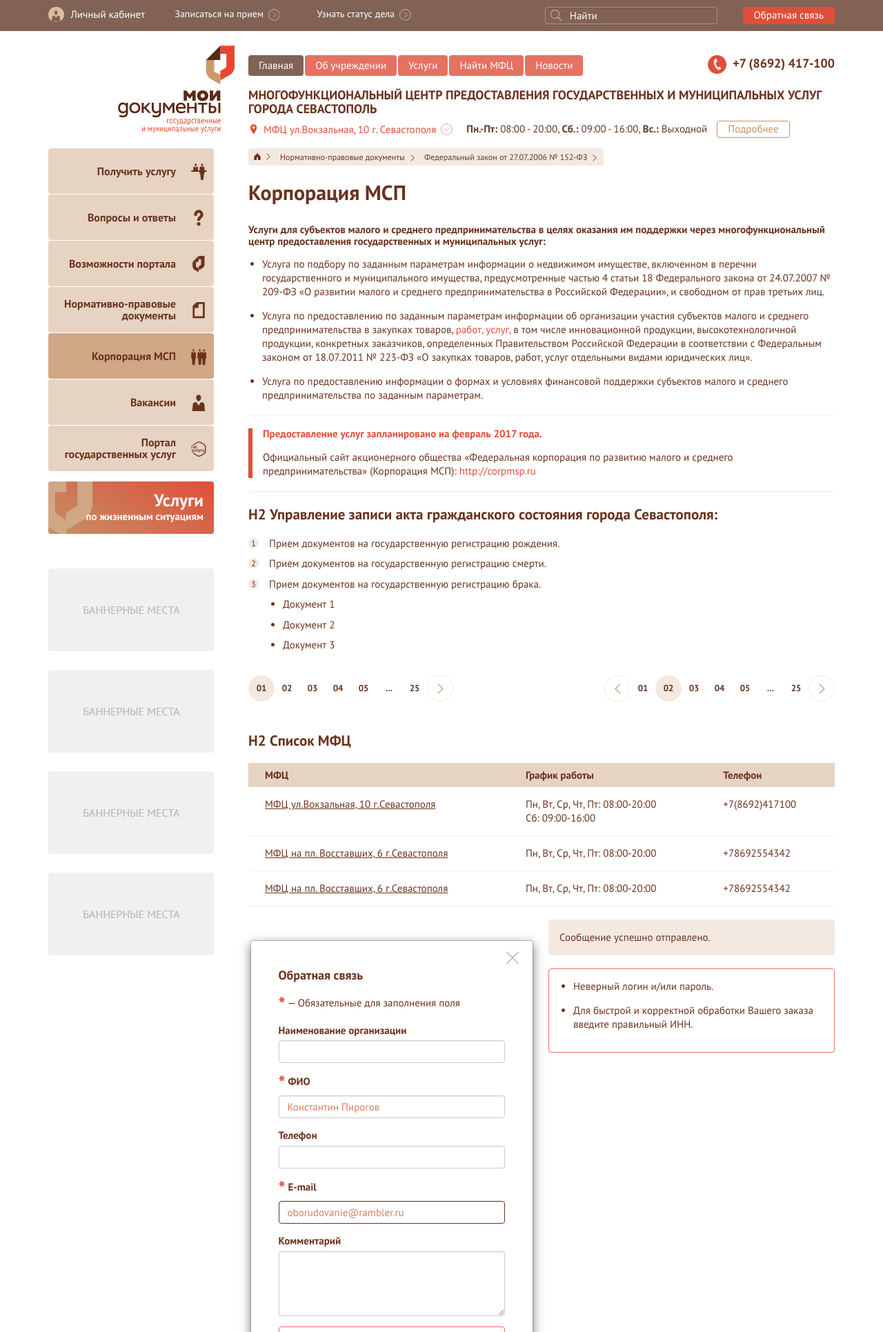
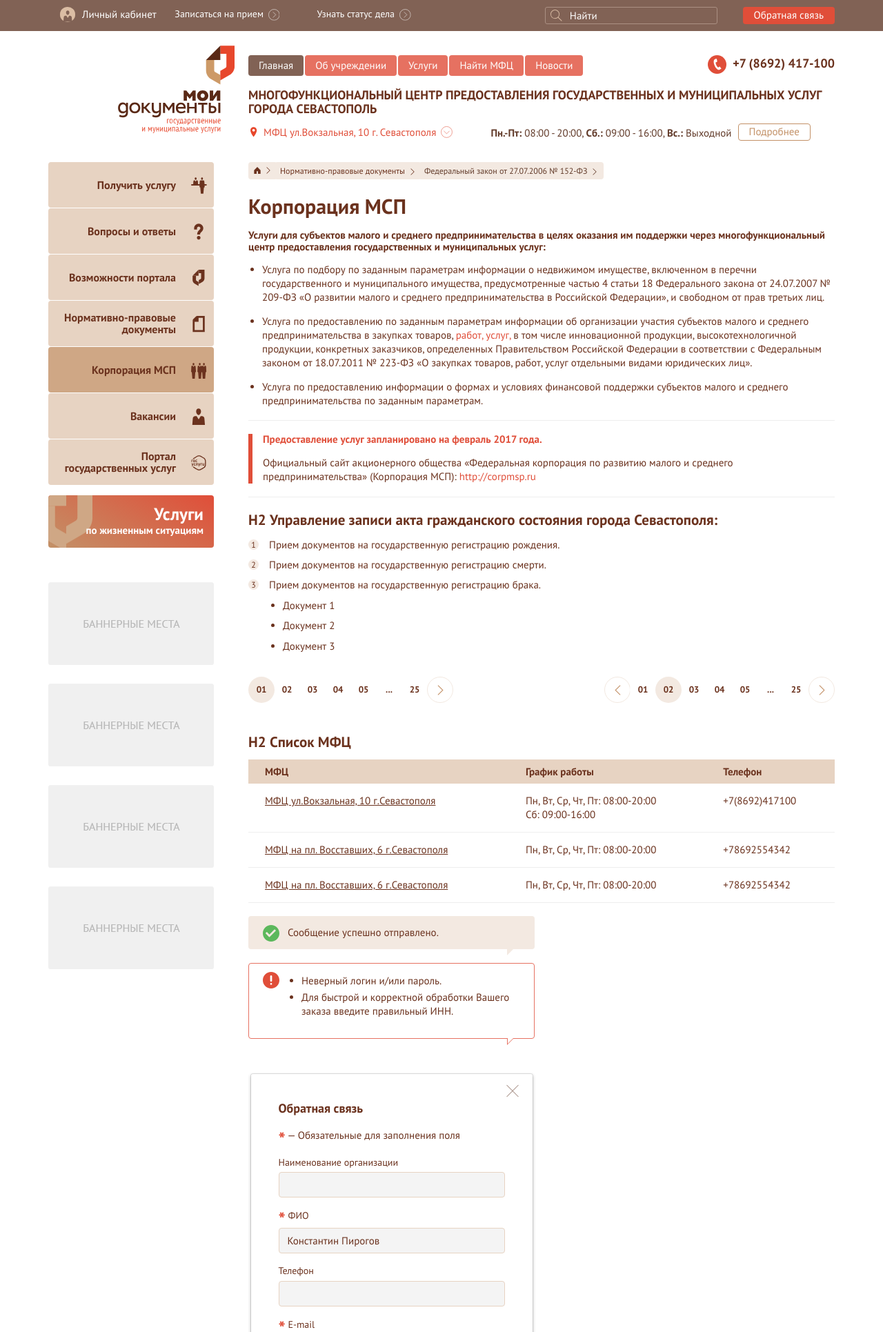
Before and after one commit to myaff/ejrfhr487yteirufhewq7r4wdh.github.io, a PHP site: page /tech.php in a window 1280 px wide. Shown: the top 1931 px of the page at 69% size. Run offline with PHP 8.4, Linux system fonts and the light colour scheme.

Commit message:
доделки

```diff
--- a/parts/header.php
+++ b/parts/header.php
@@ -28,7 +28,6 @@
 						<a href="#">Узнать статус дела <svg class="icon"><use xlink:href="#arrow-circle"/></svg></a>
 					</div>
 					<div class="col-xs-12 col-sm-6 col-md-3 col-lg-2 header__top-buttons">
-						<!-- <a href="#" class="icon-box__wrapper header-button hidden-md hidden-lg js-toggle-class" data-target="#mobile-menu"> -->
 						<a href="#" class="icon-box__wrapper header-button hidden-md hidden-lg" data-target="#mobile-menu" data-toggle="modal">
 							<div class="icon-box">
 								<div class="icon-box__icon"><svg class="icon"><use xlink:href="#burger"/></svg></div>
@@ -80,7 +79,7 @@
 									<svg class="icon arrow-down"><use xlink:href="#arrow-circle"/></svg>
 								</a>
 								<div class="header-contacts__workhours">
-									<b>Пн.-Пт:</b>&nbsp;08:00&nbsp;-&nbsp;20:00, <b>Сб.:</b>&nbsp;09:00&nbsp;-&nbsp;16:00, <b>Вс.:</b>&nbsp;Выходной
+									<span><b>Пн.-Пт:</b>&nbsp;08:00&nbsp;-&nbsp;20:00, <b>Сб.:</b>&nbsp;09:00&nbsp;-&nbsp;16:00, <b>Вс.:</b>&nbsp;Выходной</span>
 									<a href="#" class="readmore">Подробнее</a>
 								</div>
 							</div>
--- a/src/js/scripts.js
+++ b/src/js/scripts.js
@@ -18,4 +18,7 @@
 		backdrop: true,
 		show: false
 	});
+
+	$('input[type="tel"]').inputmask("+7(999)999-99-99");
+
 });
--- a/src/sass/_override-variables.scss
+++ b/src/sass/_override-variables.scss
@@ -54,6 +54,7 @@
 //** Header colors
 $header-top-bg:               $brown-medium;
 $header-bottom-bg:            transparent;
+$header-bottom-bg-mobile:     $gray-lighter;
 $header-link-color:           $gray-light;
 
 
@@ -235,14 +236,14 @@
 //##
 
 //** `<input>` background color
-$input-bg:                       #fff !default;
+$input-bg:                       #f4f4f4;
 //** `<input disabled>` background color
 $input-bg-disabled:              $gray-lighter !default;
 
 //** Text color for `<input>`s
-$input-color:                    $gray !default;
+$input-color:                    $gray-base;
 //** `<input>` border color
-$input-border:                   #ccc !default;
+$input-border:                   $gray-light;
 
 // TODO: Rename `$input-border-radius` to `$input-border-radius-base` in v4
 //** Default `.form-control` border radius
@@ -254,13 +255,13 @@
 $input-border-radius-small:      $border-radius-small !default;
 
 //** Border color for inputs on focus
-$input-border-focus:             #66afe9 !default;
+$input-border-focus:             $input-border;
 
 //** Placeholder text color
-$input-color-placeholder:        #999 !default;
+$input-color-placeholder:        #868686;
 
 //** Default `.form-control` height
-$input-height-base:              ($line-height-computed + ($padding-base-vertical * 2) + 2) !default;
+$input-height-base:              ($line-height-computed + (($padding-base-vertical + 2) * 2) + 2);
 //** Large `.form-control` height
 $input-height-large:             (ceil($font-size-large * $line-height-large) + ($padding-large-vertical * 2) + 2) !default;
 //** Small `.form-control` height
@@ -670,12 +671,12 @@
 //** Background color of modal content area
 $modal-content-bg:                             #fff !default;
 //** Modal content border color
-$modal-content-border-color:                   rgba(0,0,0,.2) !default;
+$modal-content-border-color:                   rgba(0,0,0,.1) !default;
 //** Modal content border color **for IE8**
 $modal-content-fallback-border-color:          #999 !default;
 
 //** Modal backdrop background color
-$modal-backdrop-bg:           $gray-base;
+$modal-backdrop-bg:           #000;
 //** Modal backdrop opacity
 $modal-backdrop-opacity:      .5 !default;
 //** Modal header border color
@@ -692,13 +693,14 @@
 //
 //## Define alert colors, border radius, and padding.
 
-$alert-padding:               15px !default;
+$alert-padding:               10px 20px;
 $alert-border-radius:         $border-radius-base !default;
 $alert-link-font-weight:      bold !default;
 
 $alert-success-bg:            $state-success-bg !default;
 $alert-success-text:          $state-success-text !default;
 $alert-success-border:        $state-success-border !default;
+$alert-success-icon:          $brand-success;
 
 $alert-info-bg:               $state-info-bg !default;
 $alert-info-text:             $state-info-text !default;
@@ -711,6 +713,7 @@
 $alert-danger-bg:             transparent;
 $alert-danger-text:           $state-danger-text !default;
 $alert-danger-border:         $state-danger-border !default;
+$alert-danger-icon:           $brand-danger;
 
 
 //== Progress bars
--- a/src/sass/bootstrap-custom/_alerts.scss
+++ b/src/sass/bootstrap-custom/_alerts.scss
@@ -6,11 +6,25 @@
 // Base styles
 // -------------------------
 
+@mixin triangle($size: 10px){
+	display: block;
+	width: 0;
+	height: 0;
+	border-top: $size/2 solid currentColor;
+	border-left: $size/2 solid currentColor;
+	border-right: $size/2 solid transparent;
+	border-bottom: $size/2 solid transparent;
+	position: absolute;
+	bottom: -1 * $size;
+};
+
 .alert {
   padding: $alert-padding;
-  margin-bottom: $line-height-computed;
+  margin-bottom: $grid-gutter-width;
   border: 1px solid transparent;
   border-radius: $alert-border-radius;
+  position: relative;
+  display: flex;
 
   // Headings for larger alerts
   h4 {
@@ -29,9 +43,36 @@
   > ul {
     margin-bottom: 0;
   }
+	ul {
+		margin-top: 0.3em;
+		li {
+			margin-bottom: 0.3em;
+		}
+	}
 
   > p + p {
     margin-top: 5px;
+  }
+
+  &__icon {
+	  font-size: 24px;
+	  line-height: 1;
+	  float: left;
+	  margin-right: 0.5em;
+  }
+  &__icon + &__text {
+	  min-height: 24px;
+	  display: flex;
+	  align-items: center;
+	  > * {
+		  width: 100%;
+	  }
+  }
+
+  &::before {
+	  content: '';
+	  @include triangle;
+	  right: 7%;
   }
 }
 
@@ -58,6 +99,12 @@
 
 .alert-success {
   @include alert-variant($alert-success-bg, $alert-success-border, $alert-success-text);
+  .icon {
+	  fill: $alert-success-icon;
+  }
+  &::before {
+	  color: $alert-success-bg;
+  }
 }
 
 .alert-info {
@@ -70,4 +117,16 @@
 
 .alert-danger {
   @include alert-variant($alert-danger-bg, $alert-danger-border, $alert-danger-text);
+  .icon {
+	  fill: $alert-danger-icon;
+  }
+  &::before {
+	  color: $alert-danger-border;
+  }
+  &::after {
+	  content: '';
+	  @include triangle(8px);
+	  right: calc(7% + 1px);
+	  color: #fff;
+  }
 }
--- a/src/sass/bootstrap-custom/_forms.scss
+++ b/src/sass/bootstrap-custom/_forms.scss
@@ -33,7 +33,7 @@
   display: inline-block;
   max-width: 100%; // Force IE8 to wrap long content (see https://github.com/twbs/bootstrap/issues/13141)
   margin-bottom: 5px;
-  font-weight: bold;
+  font-size: $font-size-base - 1;
 }
 
 
@@ -115,7 +115,7 @@
   display: block;
   width: 100%;
   height: $input-height-base; // Make inputs at least the height of their button counterpart (base line-height + padding + border)
-  padding: $padding-base-vertical $padding-base-horizontal;
+  padding: ($padding-base-vertical + 2) $padding-base-horizontal;
   font-size: $font-size-base;
   line-height: $line-height-base;
   color: $input-color;
@@ -123,8 +123,8 @@
   background-image: none; // Reset unusual Firefox-on-Android default style; see https://github.com/necolas/normalize.css/issues/214
   border: 1px solid $input-border;
   border-radius: $input-border-radius; // Note: This has no effect on <select>s in some browsers, due to the limited stylability of <select>s in CSS.
-  @include box-shadow(inset 0 1px 1px rgba(0,0,0,.075));
-  @include transition(border-color ease-in-out .15s, box-shadow ease-in-out .15s);
+  //@include box-shadow(inset 0 1px 1px rgba(0,0,0,.075));
+  //@include transition(border-color ease-in-out .15s, box-shadow ease-in-out .15s);
 
   // Customize the `:focus` state to imitate native WebKit styles.
   //@include form-control-focus;
@@ -434,7 +434,7 @@
   @include form-control-validation($state-warning-text, $state-warning-text, $state-warning-bg);
 }
 .has-error {
-  @include form-control-validation($state-danger-text, $state-danger-text, $state-danger-bg);
+  @include form-control-validation($state-danger-text, $state-danger-border, $state-danger-bg);
 }
 
 // Reposition feedback icon if input has visible label above
@@ -461,11 +461,15 @@
   color: lighten($text-color, 25%); // lighten the text some for contrast
 }
 @mixin require-star {
+	display: inline-block;
 	font-size: 27px;
 	line-height: 1;
 	font-weight: bold;
 	color: $brand-danger;
+	// положение найдено экспериментальным путем
 	vertical-align: middle;
+	height: 0.8em;
+	margin-top: 0.1em;
 }
 .require-star {
 	@include require-star;
--- a/src/sass/bootstrap-custom/_modals.scss
+++ b/src/sass/bootstrap-custom/_modals.scss
@@ -54,7 +54,7 @@
   border: 1px solid $modal-content-fallback-border-color; //old browsers fallback (ie8 etc)
   border: 1px solid $modal-content-border-color;
   border-radius: $border-radius-base;
-  @include box-shadow(0 2px 6px rgba(0,0,0,.2));
+  @include box-shadow(0 2px 4px rgba(0,0,0,.2));
   background-clip: padding-box;
   // Remove focus outline from opened modal
   outline: 0;
@@ -100,6 +100,16 @@
   > *:first-child {
 	  margin-top: 0;
   }
+
+  @media (max-width: $screen-md){
+	  padding: $modal-inner-padding - 5;
+  }
+  @media (max-width: $screen-sm){
+	  padding: $modal-inner-padding - 10;
+  }
+  @media (max-width: $screen-md){
+	  padding: $modal-inner-padding - 20;
+  }
 }
 
 // Footer (for actions)
@@ -141,7 +151,7 @@
     margin: 30px auto;
   }
   .modal-content {
-    @include box-shadow(0 5px 15px rgba(0,0,0,.5));
+    //@include box-shadow(0 5px 15px rgba(0,0,0,.5));
   }
 
   // Modal sizes
--- a/src/sass/bootstrap-custom/_type.scss
+++ b/src/sass/bootstrap-custom/_type.scss
@@ -41,17 +41,20 @@
   @include heading;
 }
 
-h1, .h1,
-h2, .h2,
-h3, .h3 {
+h1, .h1 {
+	margin-top: 0.7em;
+	margin-bottom: 0.6em;
+}
+h2, .h2 {
   margin-top: 1em;
-  margin-bottom: 1em;
+  margin-bottom: 0.7em;
 
   small,
   .small {
     font-size: 65%;
   }
 }
+h3, .h3,
 h4, .h4,
 h5, .h5,
 h6, .h6 {
--- a/src/sass/bootstrap-custom/mixins/_forms.scss
+++ b/src/sass/bootstrap-custom/mixins/_forms.scss
@@ -20,11 +20,13 @@
   // Set the border and box shadow on specific inputs to match
   .form-control {
     border-color: $border-color;
-    @include box-shadow(inset 0 1px 1px rgba(0,0,0,.075)); // Redeclare so transitions work
+	background-color: $background-color;
+    //@include box-shadow(inset 0 1px 1px rgba(0,0,0,.075)); // Redeclare so transitions work
     &:focus {
-      border-color: darken($border-color, 10%);
-      $shadow: inset 0 1px 1px rgba(0,0,0,.075), 0 0 6px lighten($border-color, 20%);
-      @include box-shadow($shadow);
+      //border-color: darken($border-color, 10%);
+      //$shadow: inset 0 1px 1px rgba(0,0,0,.075), 0 0 6px lighten($border-color, 20%);
+      //@include box-shadow($shadow);
+	  outline: none;
     }
   }
   // Set validation states also for addons
--- a/src/sass/components/_header.scss
+++ b/src/sass/components/_header.scss
@@ -15,7 +15,9 @@
 			position: relative;
 		}
 
-		&-logo svg {
+		&-logo {
+			text-align: right;
+			svg {
 				width: 130px;
 				height: 4rem;
 				fill: #fff;
@@ -25,12 +27,14 @@
 					height: 5rem;
 				}
 			}
+		}
 		.tel {
 			font-weight: bold;
 			color: $header-link-color;
 		}
 		&-logo .tel {
 			margin-top: 1rem;
+			margin-right: 1rem;
 		}
 		&-feedback .tel {
 			margin-bottom: 1em;
@@ -90,6 +94,10 @@
 		&-buttons {
 			@include clearfix;
 			margin-top: 1rem;
+			display: flex;
+			flex-flow: row wrap;
+			justify-content: center;
+			align-items: center;
 
 			@media (min-width: $screen-sm){
 				padding-left: 4rem;
@@ -227,6 +235,13 @@
 
 	&__bottom {
 		background: $header-bottom-bg;
+		margin-bottom: $grid-gutter-width;
+
+		.page:not(.page-home) & {
+			@media (max-width: $screen-md - 1){
+				background: $header-bottom-bg-mobile;
+			}
+		}
 
 		&-logo {
 			padding: 2rem 1rem;
@@ -245,23 +260,42 @@
 
 	$address-line-height: 23px;
 
-	margin-top: $font-size-large;
-	margin-bottom: 1em;
+	.page-home & {
+		padding-top: $font-size-large;
+	}
+	.page:not(.page-home) &{
+		@media (min-width: $screen-md) {
+			padding-top: $font-size-large;
+		}
+	}
 
 	&__title {
 		@include heading;
 		font-size: $font-size-base;
-		margin-bottom: 1em;
 
 		@media (min-width: $screen-md) {
 			font-size: $font-size-large;
 			margin-bottom: 0.4em;
 		}
+		.page:not(.page-home) & {
+			@media (max-width: $screen-md - 1){
+				display: none;
+			}
+		}
+	}
+
+	.page:not(.page-home) &__info {
+		@include flex-default;
+	}
+	.page-home &__info {
+		@media (min-width: $screen-md) {
+			@include flex-default;
+		}
 	}
 
 	&__address {
 		width: 100%;
-		margin-bottom: 1em;
+		padding: 0.4rem 0 0.6rem;
 		line-height: $address-line-height;
 
 		&:hover {
@@ -273,6 +307,26 @@
 			margin-bottom: 0;
 			margin-right: $grid-gutter-width;
 		}
+		.page:not(.page-home) & {
+			@media (min-width: $screen-xs) {
+				width: auto;
+				flex: 1 0 auto;
+				margin-bottom: 0;
+				margin-right: $grid-gutter-width;
+			}
+		}
+
+		.page-home & {
+			@media (min-width: $screen-md) {
+				width: auto;
+				flex: 1 0 auto;
+			}
+		}
+		.page & {
+			@media (min-width: $screen-lg) {
+				flex: 0 1 auto;
+			}
+		}
 
 		address {
 			display: inline-block;
@@ -282,6 +336,11 @@
 			max-width: calc(100% - 3.3em);
 			@media (min-width: $screen-md) {
 				max-width: 100%;
+			}
+			.page:not(.page-home) & {
+				@media (min-width: $screen-xs) {
+					max-width: 100%;
+				}
 			}
 		}
 		.arrow-down {
@@ -293,10 +352,45 @@
 	&__workhours {
 		line-height: $address-line-height;
 		color: $brown-darker;
+		min-width: 0;
+
+		span {
+			margin-right: 0.5rem;
+			vertical-align: bottom;
+		}
+
+		.page:not(.page-home) & {
+			@media (max-width: 599px){
+				display: none;
+			}
+			@media (min-width: 600px) {
+				flex: 1 1 auto;
+				span {
+					display: inline-block;
+					@include truncate-text;
+					max-width: calc(100% - 100px);
+				}
+			}
+			@media (min-width: $screen-sm) {
+				span {
+					max-width: calc(100% - 120px);
+				}
+			}
+		}
+		.page-home & {
+			@media (min-width: $screen-md) {
+				flex: 1 1 auto;
+				span {
+					display: inline-block;
+					@include truncate-text;
+					max-width: calc(100% - 120px);
+
+				}
+			}
+		}
 	}
 
 	.readmore {
-		margin-left: 0.5rem;
 
 		@media (min-width: $screen-md) {
 			@include btn;
@@ -304,7 +398,7 @@
 			@include btn-xs;
 
 			text-decoration: none;
-			margin-left: 1rem;
+			margin-left: 0;
 			margin-top: ($address-line-height - $btn-xs-height) / 2;
 		}
 	}
--- a/src/sass/components/_layout.scss
+++ b/src/sass/components/_layout.scss
@@ -1,3 +1,10 @@
+@mixin flex-default{
+	display: flex;
+	flex-flow: row nowrap;
+	justify-content: flex-start;
+	align-items: center;
+}
+
 .sidebar {
 	max-width: $sidebar-width;
 }
--- a/src/sass/components/menus/_header-menu.scss
+++ b/src/sass/components/menus/_header-menu.scss
@@ -4,7 +4,6 @@
 
 	&__wrapper {
 		padding-top: 2rem;
-		margin-bottom: $font-size-large;
 	}
 
 	.nav &__link {
--- a/tech.php
+++ b/tech.php
@@ -107,6 +107,23 @@
 </div>
 <div class="row">
 	<div class="col-xs-12 col-sm-7 col-md-6">
+		<div class="alert alert-success">
+			<div class="alert__icon"><svg class="icon"><use xlink:href="#check"/></svg></div>
+			<div class="alert__text">Сообщение успешно отправлено.</div>
+		</div>
+		<div class="alert alert-danger">
+			<div class="alert__icon"><svg class="icon"><use xlink:href="#error"/></svg></div>
+			<div class="alert__text">
+				<ul>
+					<li>Неверный логин и/или пароль.</li>
+					<li>Для быстрой и корректной обработки Вашего заказа введите правильный ИНН.</li>
+				</ul>
+			</div>
+		</div>
+	</div>
+</div>
+<div class="row">
+	<div class="col-xs-12 col-sm-7 col-md-6">
 		<div class="modal-dialog">
 			<a href="#" class="close-custom" aria-label="Close"><span></span><span></span></a>
 			<div class="modal-content form__wrapper">
@@ -137,21 +154,15 @@
 								<label for="field-05">Комментарий</label>
 								<textarea id="field-05" rows="4" class="form-control"></textarea>
 							</div>
-							<div class="alert alert-danger">Неверный логин и/или пароль.</div>
+							<div class="alert alert-danger">
+								<div class="alert__icon"><svg class="icon"><use xlink:href="#error"/></svg></div>
+								<div class="alert__text">Неверный логин и/или пароль.</div>
+							</div>
 							<input type="submit" class="btn btn-primary btn-sm pull-right" value="Отправить"/>
 						</div>
 					</form>
 				</div>
 			</div>
-		</div>
-	</div>
-	<div class="col-xs-12 col-sm-7 col-md-6">
-		<div class="alert alert-success">Сообщение успешно отправлено.</div>
-		<div class="alert alert-danger">
-			<ul>
-				<li>Неверный логин и/или пароль.</li>
-				<li>Для быстрой и корректной обработки Вашего заказа введите правильный ИНН.</li>
-			</ul>
 		</div>
 	</div>
 </div>
```
Also changed, not shown: dist/images/svg/sprite.symbol.html (+49 -1 lines), dist/images/svg/sprite.svg, dist/js/scripts.js, dist/styles.css, dist/template_styles.css, src/images/svg/check.svg (added), src/images/svg/error.svg (added), 1 other file. Lines whose indentation alone changed are shown as unchanged.
